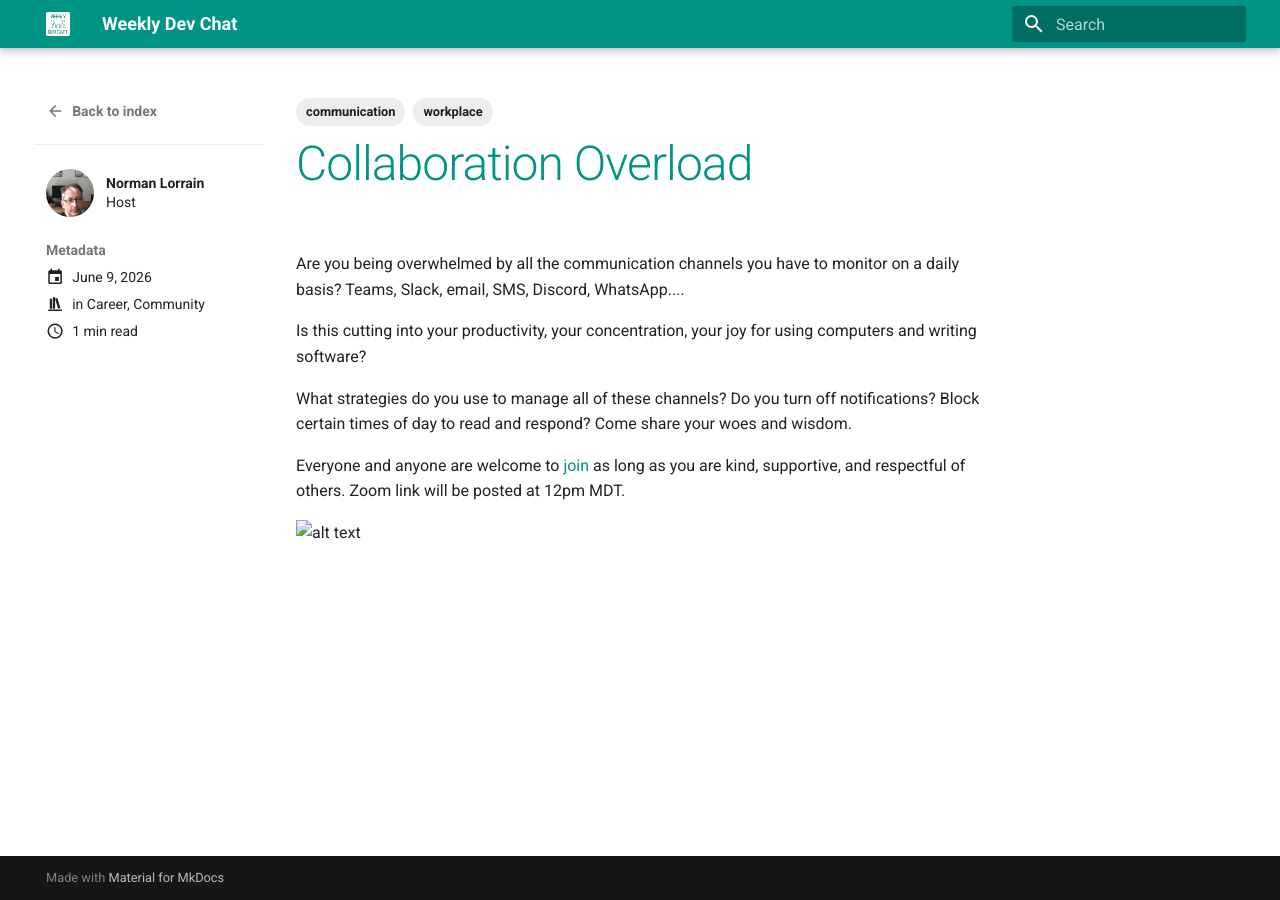
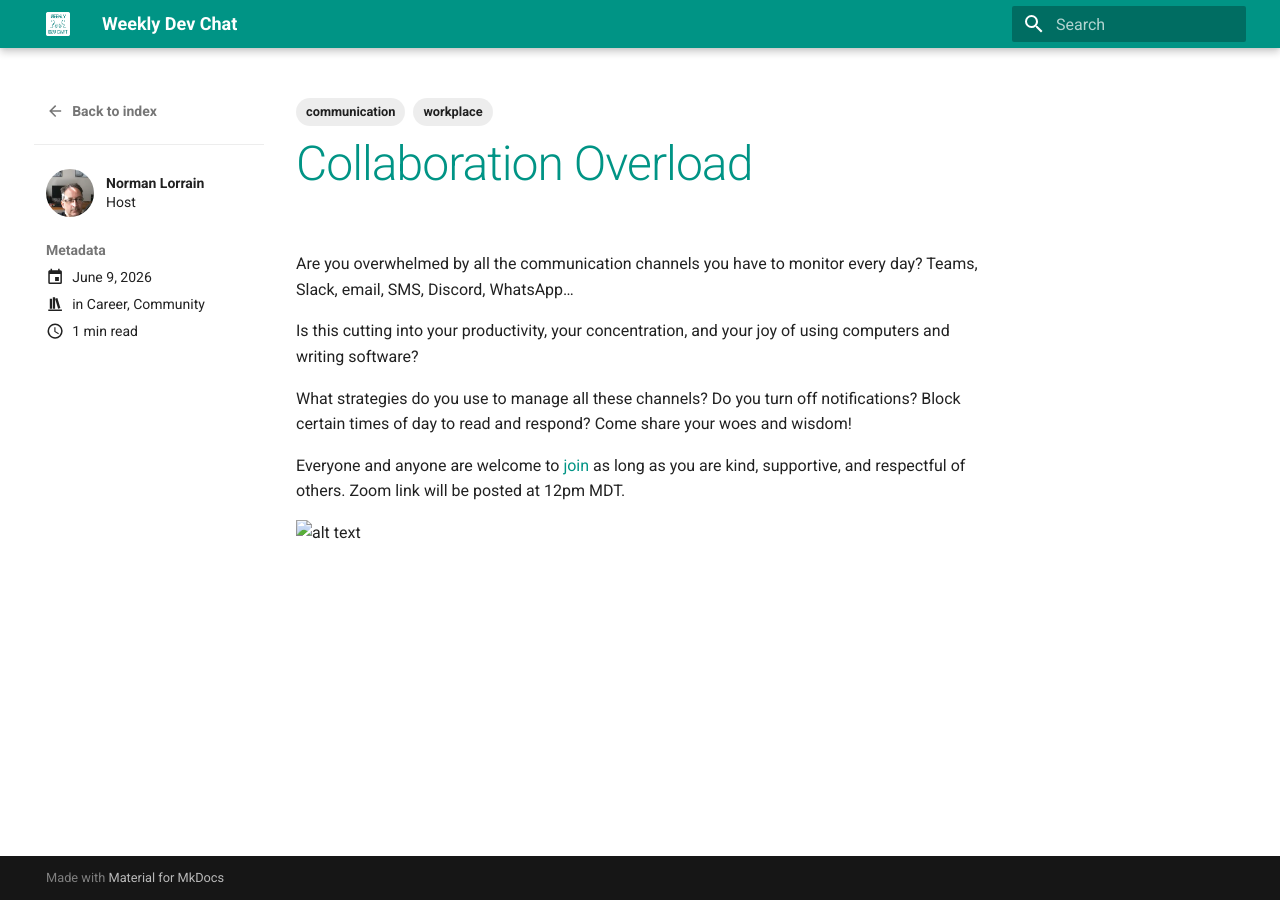
Before and after one commit to weeklydevchat/weeklydevchat.github.io, an MkDocs documentation site: the page built from docs/posts/2026/06/09/index.md, in a window 1280 px wide. Built offline with MkDocs 1.6.1 and Material for MkDocs 9.7.7, drawn with Linux system fonts in a browser that asks for light colours.

Commit message:
proofread

```diff
--- a/docs/posts/2026/06/09/index.md
+++ b/docs/posts/2026/06/09/index.md
@@ -13,11 +13,11 @@ tags:
   - workplace
 ---
 
-Are you being overwhelmed by all the communication channels you have to monitor on a daily basis? Teams, Slack, email, SMS, Discord, WhatsApp....
+Are you overwhelmed by all the communication channels you have to monitor every day? Teams, Slack, email, SMS, Discord, WhatsApp…
 
-Is this cutting into your productivity, your concentration, your joy for using computers and writing software?
+Is this cutting into your productivity, your concentration, and your joy of using computers and writing software?
 
-What strategies do you use to manage all of these channels?  Do you turn off notifications? Block certain times of day to read and respond? Come share your woes and wisdom.
+What strategies do you use to manage all these channels? Do you turn off notifications? Block certain times of day to read and respond? Come share your woes and wisdom!
 
 Everyone and anyone are welcome to [join](https://weeklydevchat.com/join/) as long as you are kind, supportive, and respectful of others. Zoom link will be posted at 12pm MDT.
 
```
